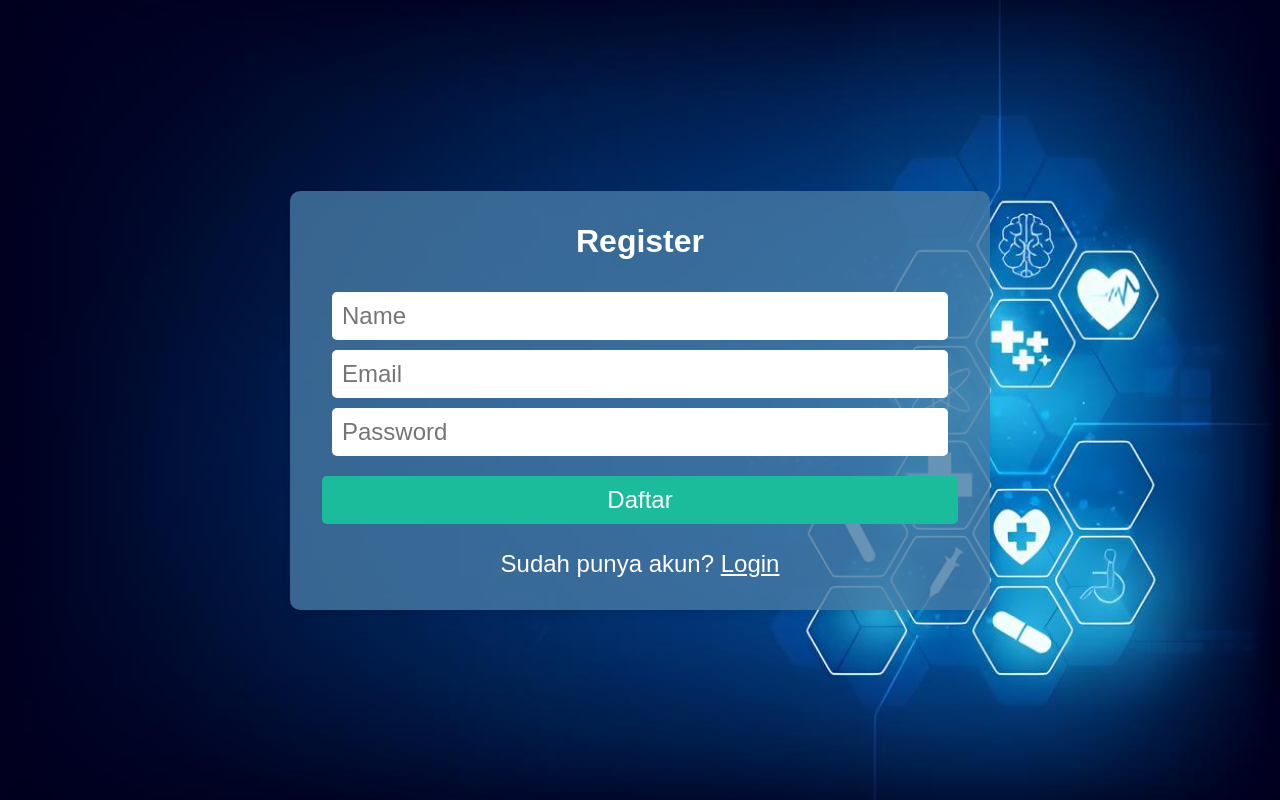
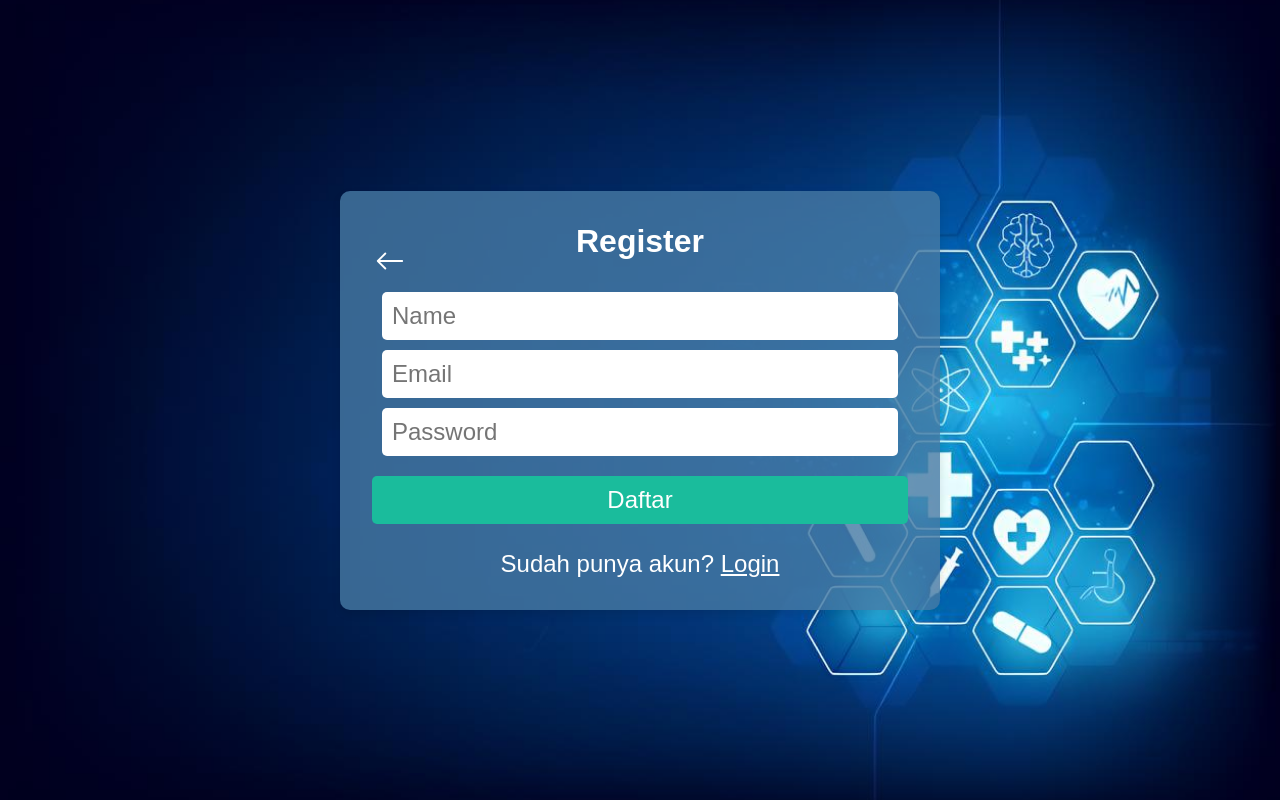
Before and after one commit to yusuffikry/Frontend_Manajemen-Apotek, a React (Create React App) app: page /register in a window 1280 px wide. Built offline with nearby package versions, Linux system fonts and the light colour scheme; the HTML template or start-up script is replaced by a standard one.

Commit message:
update login register

```diff
--- a/src/mainPages/Login.js
+++ b/src/mainPages/Login.js
@@ -1,11 +1,11 @@
-// File: Login.js
 import React, { useState } from 'react';
 import styled from 'styled-components';
-import { useNavigate } from 'react-router-dom';
+import { useNavigate, Link } from 'react-router-dom';
 import backgroundImage from './bg_apotek.jpeg'; // Sesuaikan dengan path gambar latar belakang yang benar
 
 const LoginContainer = styled.div`
   display: flex;
+  flex-direction: column;
   justify-content: center;
   align-items: center;
   height: 100vh;
@@ -15,6 +15,7 @@ const LoginContainer = styled.div`
 `;
 
 const LoginForm = styled.form`
+  position: relative; /* Ensure relative positioning for child elements */
   background-color: rgba(70, 122, 164, 0.8); /* Blue semi-transparent background */
   padding: 2rem;
   border-radius: 10px;
@@ -27,6 +28,7 @@ const LoginForm = styled.form`
 
 const Title = styled.h1`
   margin-bottom: 3rem;
+  display: inline-block; /* Ensure block-level element behavior */
 `;
 
 const Input = styled.input`
@@ -60,6 +62,22 @@ const RegisterLink = styled.p`
   font-size: 1.5rem;
 `;
 
+const ArrowBack = styled(Link)`
+  position: absolute;
+  top: 55px;
+  left: 35px; /* Adjust left position to place arrow icon */
+  color: white;
+  font-size: 1.5rem;
+  text-decoration: none;
+  display: flex;
+  align-items: center;
+`;
+
+const BackIcon = styled.svg`
+  margin-right: 5px; /* Add space between icon and text */
+  vertical-align: middle; /* Align icon vertically with text */
+`;
+
 const Login = ({ setIsAuthenticated }) => {
   const navigate = useNavigate();
   const [email, setEmail] = useState('');
@@ -79,6 +97,11 @@ const Login = ({ setIsAuthenticated }) => {
   return (
     <LoginContainer>
       <LoginForm onSubmit={handleLogin}>
+        <ArrowBack to="/">
+          <BackIcon xmlns="http://www.w3.org/2000/svg" width="30" height="30" fill="currentColor" className="bi bi-arrow-left" viewBox="0 0 16 16">
+            <path fillRule="evenodd" d="M15 8a.5.5 0 0 0-.5-.5H2.707l3.147-3.146a.5.5 0 1 0-.708-.708l-4 4a.5.5 0 0 0 0 .708l4 4a.5.5 0 0 0 .708-.708L2.707 8.5H14.5A.5.5 0 0 0 15 8"/>
+          </BackIcon>
+        </ArrowBack>
         <Title>Login</Title>
         <Input
           type="email"
@@ -95,7 +118,7 @@ const Login = ({ setIsAuthenticated }) => {
           required
         />
         <Button type="submit">Masuk</Button>
-        <RegisterLink>Belum punya akun? <a href="/register" style={{ color: 'white', textDecoration: 'underline' }}>Register</a></RegisterLink>
+        <RegisterLink>Belum punya akun? <Link to="/register" style={{ color: 'white', textDecoration: 'underline' }}>Register</Link></RegisterLink>
       </LoginForm>
     </LoginContainer>
   );
--- a/src/mainPages/MainDashboard.js
+++ b/src/mainPages/MainDashboard.js
@@ -1,4 +1,3 @@
-// File: MainDashboard.js
 import React from 'react';
 import { Link } from 'react-router-dom';
 import styled from 'styled-components';
@@ -33,17 +32,28 @@ const SubTitle = styled.h3`
 
 const ActionButton = styled.button`
   margin: 10px;
-  padding: 10px 20px;
+  padding: 20px 40px;
   font-size: 1.5rem; /* Adjust font size as needed */
-  background-color: #1abc9c;
   color: white;
   border: none;
-  border-radius: 5px;
+  border-radius: 30px;
   cursor: pointer;
+  transition: background-color 0.3s ease; /* Transisi saat hover */
+
+  /* Default background-color untuk kedua tombol */
+  background-color: #26355D;
 
   &:hover {
-    background-color: #16a085;
+    background-color: #16a085; /* Warna hover yang berbeda untuk tiap tombol */
   }
+`;
+
+const LoginButton = styled(ActionButton)`
+  background-color: #26355D; /* Warna default untuk tombol Login */
+`;
+
+const RegisterButton = styled(ActionButton)`
+  background-color: #2980b9; /* Warna default untuk tombol Register */
 `;
 
 const MainDashboard = () => {
@@ -53,10 +63,10 @@ const MainDashboard = () => {
         <MainTitle>ApotekCare</MainTitle>
         <SubTitle>Aplikasi manajemen apotek untuk mempermudah pengelolaan stok obat dan transaksi penjualan.</SubTitle>
         <Link to="/login">
-          <ActionButton>Login</ActionButton>
+          <LoginButton>Login</LoginButton>
         </Link>
         <Link to="/register">
-          <ActionButton>Register</ActionButton>
+          <RegisterButton>Register</RegisterButton>
         </Link>
       </ContentWrapper>
     </DashboardContainer>
--- a/src/mainPages/Register.js
+++ b/src/mainPages/Register.js
@@ -1,7 +1,6 @@
-// File: Register.js
 import React, { useState } from 'react';
 import styled from 'styled-components';
-import { useNavigate } from 'react-router-dom';
+import { useNavigate, Link } from 'react-router-dom';
 import backgroundImage from './bg_apotek.jpeg'; // Sesuaikan dengan path gambar latar belakang yang benar
 
 const RegisterContainer = styled.div`
@@ -21,8 +20,9 @@ const RegisterForm = styled.form`
   box-shadow: 0px 4px 8px rgba(0, 0, 0, 0.1);
   text-align: center;
   color: white;
-  width: 700px;
-  max-width: 100%; /* Ensure it doesn't exceed 90% of the viewport width */
+  width: 600px; /* Adjust the width as needed */
+  max-width: 90%; /* Ensure it doesn't exceed 90% of the viewport width */
+  position: relative; /* Ensure relative positioning for child elements */
 `;
 
 const Title = styled.h1`
@@ -60,6 +60,22 @@ const LoginLink = styled.p`
   font-size: 1.5rem;
 `;
 
+const ArrowBack = styled(Link)`
+  position: absolute;
+  top: 55px; /* Adjust top position */
+  left: 35px; /* Adjust left position */
+  color: white;
+  font-size: 1.5rem;
+  text-decoration: none;
+  display: flex;
+  align-items: center;
+`;
+
+const BackIcon = styled.svg`
+  margin-right: 5px; /* Add space between icon and text */
+  vertical-align: middle; /* Align icon vertically with text */
+`;
+
 const Register = () => {
   const navigate = useNavigate();
   const [name, setName] = useState('');
@@ -67,9 +83,9 @@ const Register = () => {
   const [password, setPassword] = useState('');
 
   const handleRegister = (e) => {
-    e.preventDefault(); // Prevent form submission
+    e.preventDefault();
     // Implement register logic here
-    // Example: Save user data and navigate to login
+    // For example, save user data and navigate to login
     localStorage.setItem('user', JSON.stringify({ name, email, password }));
     navigate('/login');
   };
@@ -77,6 +93,11 @@ const Register = () => {
   return (
     <RegisterContainer>
       <RegisterForm onSubmit={handleRegister}>
+        <ArrowBack to="/">
+          <BackIcon xmlns="http://www.w3.org/2000/svg" width="30" height="30" fill="currentColor" className="bi bi-arrow-left" viewBox="0 0 16 16">
+            <path fillRule="evenodd" d="M15 8a.5.5 0 0 0-.5-.5H2.707l3.147-3.146a.5.5 0 1 0-.708-.708l-4 4a.5.5 0 0 0 0 .708l4 4a.5.5 0 0 0 .708-.708L2.707 8.5H14.5A.5.5 0 0 0 15 8"/>
+          </BackIcon>
+        </ArrowBack>
         <Title>Register</Title>
         <Input
           type="text"
@@ -100,7 +121,7 @@ const Register = () => {
           required
         />
         <Button type="submit">Daftar</Button>
-        <LoginLink>Sudah punya akun? <a href="/login" style={{ color: 'white', textDecoration: 'underline' }}>Login</a></LoginLink>
+        <LoginLink>Sudah punya akun? <Link to="/login" style={{ color: 'white', textDecoration: 'underline' }}>Login</Link></LoginLink>
       </RegisterForm>
     </RegisterContainer>
   );
```
